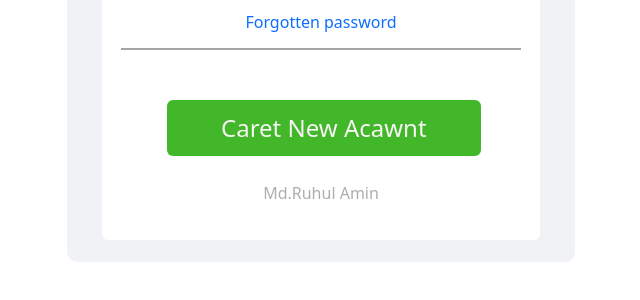
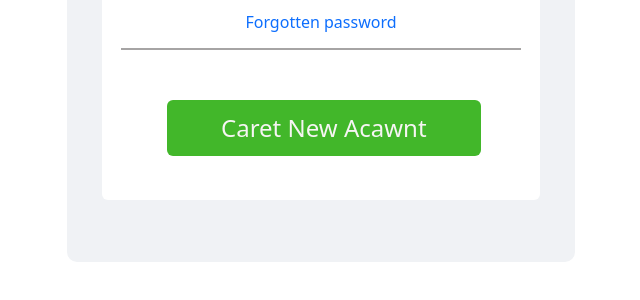
Before and after one commit to mdruhulamin2580/ruhul-amin1, a plain HTML site: page index.html in a window 1280 px wide. Shown: the part 432-732 px from the top of the page, without its empty margins (383-1023 px from the left). Drawn offline with nearby package versions, Linux system fonts and the light colour scheme.

Commit message:
Update index.html

```diff
--- a/index.html
+++ b/index.html
@@ -37,7 +37,7 @@
               <div class="bb">
                 <a href="#">Caret New Acawnt</a>
               </div>
-              <p style="text-align: center; color: rgba(78, 74, 74, 0.452);">Md.Ruhul Amin</p>
+
         </div>
         <div class="col-lg-4"></div>
       </div>
```
